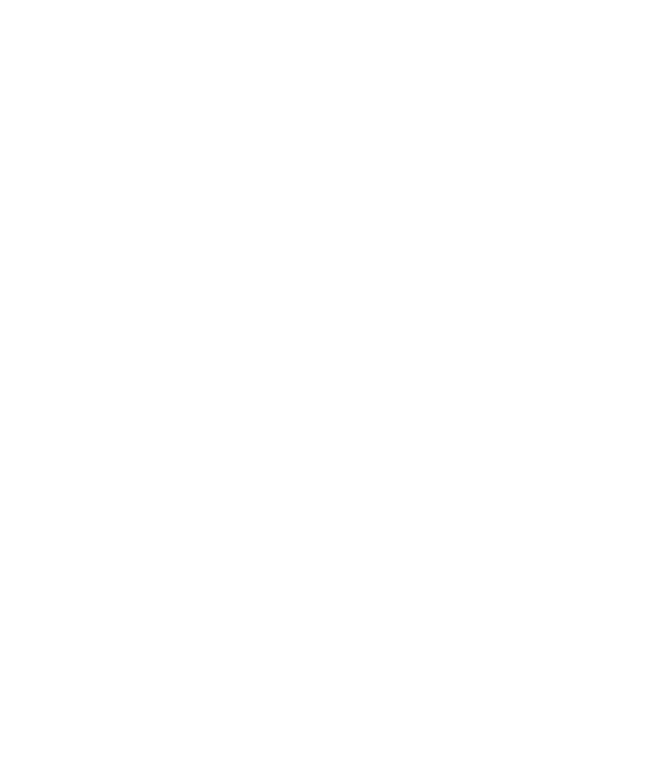
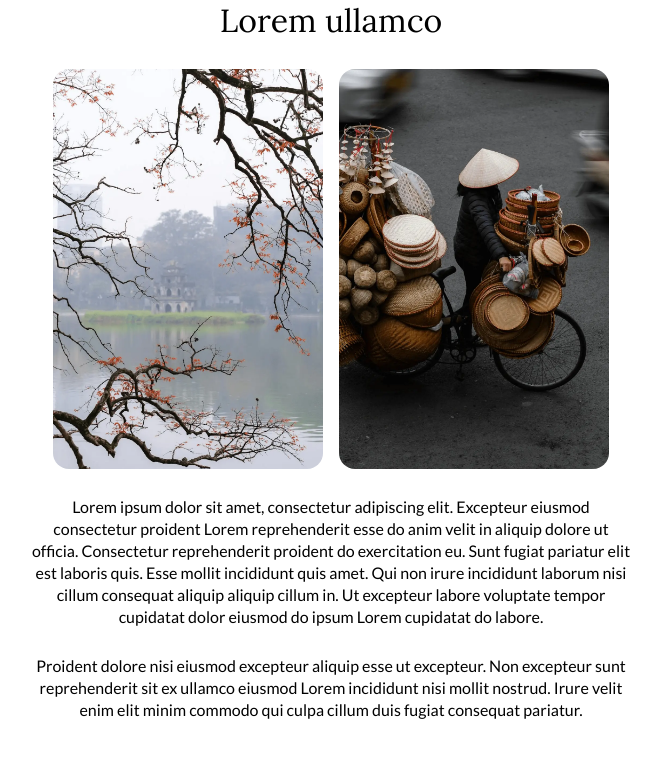
Before and after one commit to LanhNguyen97/orangy-shop-test, a plain HTML site: page index.html in a window 1280 px wide. Shown: the whole page, without its empty margins (309-970 px from the left). Drawn offline with Linux system fonts and the light colour scheme.

Commit message:
feat: introduction section

```diff
--- a/assets/styles/index.css
+++ b/assets/styles/index.css
@@ -20,3 +20,143 @@
   margin: 0;
   padding: 0;
 }
+
+body {
+  overflow-x: hidden;
+  overflow-y: auto;
+}
+
+.lora-title {
+  font-family: "Lora", sans-serif;
+  font-weight: 400;
+  font-size: 32px;
+  line-height: 42px;
+  text-align: center;
+  vertical-align: middle;
+}
+
+.lato-title {
+  font-family: "Lato", sans-serif;
+  font-weight: 400;
+  font-size: 32px;
+  line-height: 42px;
+}
+
+.lato-text {
+  font-family: "Lato", sans-serif;
+  font-weight: 400;
+  font-size: 14px;
+  line-height: 22px;
+  text-align: center;
+  vertical-align: middle;
+}
+
+.lato-heading {
+  font-family: "Lato", sans-serif;
+  font-weight: 400;
+  font-size: 18px;
+  line-height: 30px;
+}
+
+.introduction-wrapper {
+  display: flex;
+  flex-direction: column;
+  gap: 27px;
+  padding-left: 16px;
+  padding-right: 16px;
+  max-width: 810px;
+  margin: 0 auto;
+}
+
+.introduction-wrapper__image-section__wrapper {
+  width: 50%;
+  position: relative;
+  height: auto;
+  max-width: 385px;
+  max-height: 628px;
+}
+
+.introduction-wrapper__image-section__wrapper::after {
+  position: absolute;
+  content: "";
+  width: 100%;
+  max-width: inherit;
+  height: inherit;
+  border-radius: 16px;
+  left: 0;
+  background-color: #000;
+  opacity: 0.2;
+}
+
+.introduction-wrapper__image-section__wrapper__img {
+  border-radius: 16px;
+  width: 100%;
+  height: 100%;
+  object-fit: cover;
+}
+
+.introduction-wrapper__image-section {
+  display: flex;
+  gap: 16px;
+  margin: 0 auto;
+  justify-content: center;
+  max-width: inherit;
+}
+
+@media screen and (max-width: 375px) {
+  .introduction-wrapper {
+    gap: 27px;
+    padding-left: 8.23px;
+    padding-right: 8.23px;
+  }
+
+  .introduction-wrapper__image-section {
+    gap: 4px;
+  }
+
+  .introduction-wrapper__image-section__wrapper {
+    height: 289px;
+  }
+
+  .introduction-wrapper__image-section__wrapper__img {
+    max-width: 100%;
+    height: inherit;
+  }
+}
+
+@media screen and (max-width: 768px) {
+  .introduction-wrapper__image-section {
+    gap: 8px;
+  }
+
+  .introduction-wrapper__image-section__wrapper {
+    height: 350px;
+  }
+
+  .introduction-wrapper__image-section__wrapper__img {
+    max-width: 100%;
+    height: inherit;
+  }
+}
+
+@media screen and (max-width: 1440px) {
+  .introduction-wrapper {
+    max-width: 600px;
+  }
+
+  .introduction-wrapper__image-section__wrapper {
+    max-width: 270px;
+    max-height: 400px;
+  }
+}
+
+@media screen and (min-width: 768px) {
+  .lato-text {
+    font-size: 16px;
+  }
+
+  .lato-heading {
+    font-size: 20px;
+    line-height: 30px;
+  }
+}
--- a/index.html
+++ b/index.html
@@ -1,15 +1,50 @@
 <!DOCTYPE html>
 <html lang="en">
-<head>
-    <meta charset="UTF-8">
-    <meta name="viewport" content="width=device-width, initial-scale=1.0">
-    <meta name="description" content="Orangy Shop Description">
-    <meta name="keywords" content="Orangy Shop Content">
-    <meta name="author" content="Nguyễn Văn Lành">
-    <link rel="stylesheet" href="./assets/styles/index.css">
+  <head>
+    <meta charset="UTF-8" />
+    <meta name="viewport" content="width=device-width, initial-scale=1.0" />
+    <meta name="description" content="Orangy Shop Description" />
+    <meta name="keywords" content="Orangy Shop Content" />
+    <meta name="author" content="Nguyễn Văn Lành" />
+    <link rel="stylesheet" href="./assets/styles/index.css" />
     <title>Orangy Shop</title>
-</head>
-<body>
-
-</body>
+  </head>
+  <body>
+    <section class="introduction-wrapper">
+      <h2 class="introduction-wrapper__title lora-title lora-title">
+        Lorem ullamco
+      </h2>
+      <div class="introduction-wrapper__image-section">
+        <div class="introduction-wrapper__image-section__wrapper">
+          <img
+            class="introduction-wrapper__image-section__wrapper__img"
+            alt="hoan kiem lake"
+            src="assets/images/hoan-kiem-lake.webp"
+          />
+        </div>
+        <div class="introduction-wrapper__image-section__wrapper">
+          <img
+            class="introduction-wrapper__image-section__wrapper__img"
+            alt="conical hat seller"
+            src="assets/images/conical-hat-seller.webp"
+          />
+        </div>
+      </div>
+      <p class="introduction-wrapper__description lato-text">
+        Lorem ipsum dolor sit amet, consectetur adipiscing elit. Excepteur
+        eiusmod consectetur proident Lorem reprehenderit esse do anim velit in
+        aliquip dolore ut officia. Consectetur reprehenderit proident do
+        exercitation eu. Sunt fugiat pariatur elit est laboris quis. Esse mollit
+        incididunt quis amet. Qui non irure incididunt laborum nisi cillum
+        consequat aliquip aliquip cillum in. Ut excepteur labore voluptate
+        tempor cupidatat dolor eiusmod do ipsum Lorem cupidatat do labore.
+      </p>
+      <p class="introduction-wrapper__description lato-text">
+        Proident dolore nisi eiusmod excepteur aliquip esse ut excepteur. Non
+        excepteur sunt reprehenderit sit ex ullamco eiusmod Lorem incididunt
+        nisi mollit nostrud. Irure velit enim elit minim commodo qui culpa
+        cillum duis fugiat consequat pariatur.
+      </p>
+    </section>
+  </body>
 </html>
```
